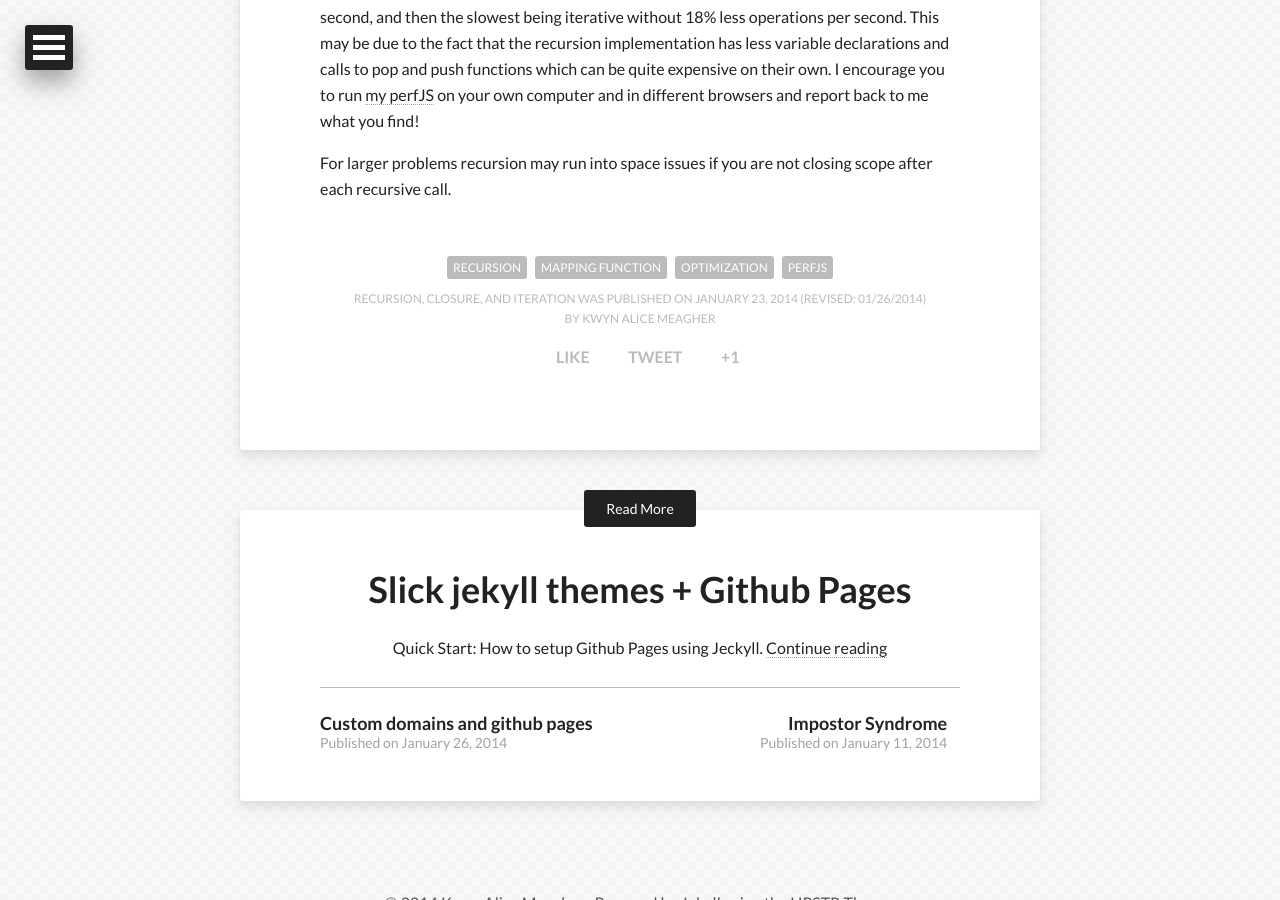
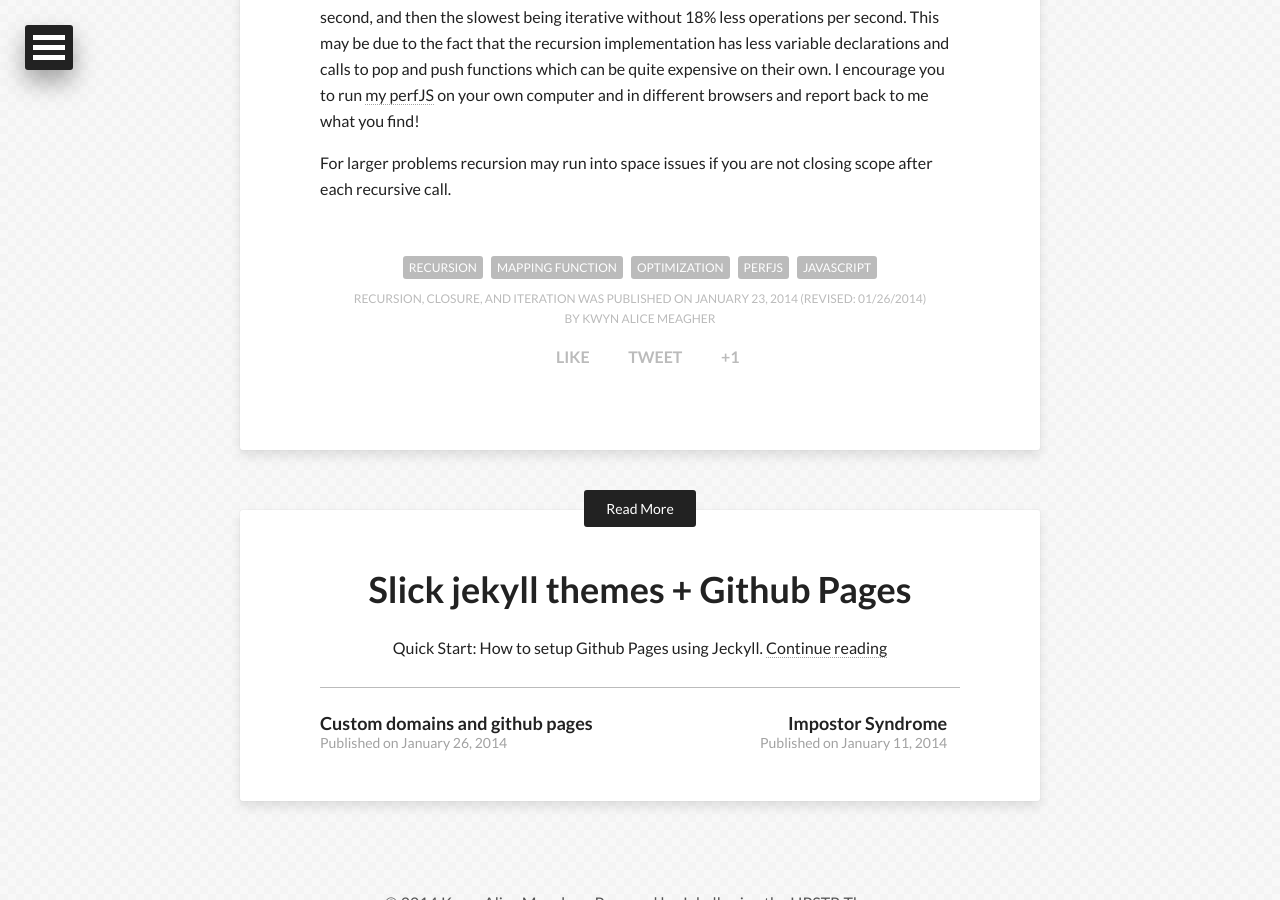
Before and after one commit to Eduardo-Cabrera/HarleyKwyn.github.io, a Jekyll site: the page built from _posts/2014-01-23-Recursion-closure-and-iteration.md, in a window 1280 px wide and 900 px high, scrolled down 2506 px. Built offline with Jekyll 4.4.1, drawn with Linux system fonts in a browser that asks for light colours; nearby versions of some CDN libraries; Markdown is read by kramdown in place of the engine named in the settings; comment, search, counter and statistics services are not loaded.

Commit message:
added links to post drop down

```diff
--- a/_includes/navigation.html
+++ b/_includes/navigation.html
@@ -46,6 +46,9 @@
 		<li>
 			<a href="#">Posts</a>
 			<ul class="dl-submenu">
+				<li><a href="{{ site.url }}/tags/#JavaScript">JavaScript</a></li>
+				<li><a a href="{{ site.url }}/tags/#algorithms">Algorithms</a></li>
+				<li><a href="{{ site.url }}/tags/#GitHub">GitHub</a></li>
 				<li><a href="{{ site.url }}/archive/">All Posts</a></li>
 				<li><a href="{{ site.url }}/tags/">All Tags</a></li>
 			</ul>
--- a/_posts/2014-01-23-Recursion-closure-and-iteration.md
+++ b/_posts/2014-01-23-Recursion-closure-and-iteration.md
@@ -3,7 +3,7 @@
 title: Recursion, Closure, and Iteration
 description: "To understand recursion you must first understand recursion"
 modified: 2014-01-26
-tags: [recursion, mapping function, optimization, perfJS]
+tags: [recursion, mapping function, optimization, perfJS, JavaScript]
 image:
   feature: the-golden-ratio.jpg
 comments: true
```
Also changed, not shown: _posts/2014-01-26-slick-jekyll-themes-and-github-pages.md (+1 -1 lines).
